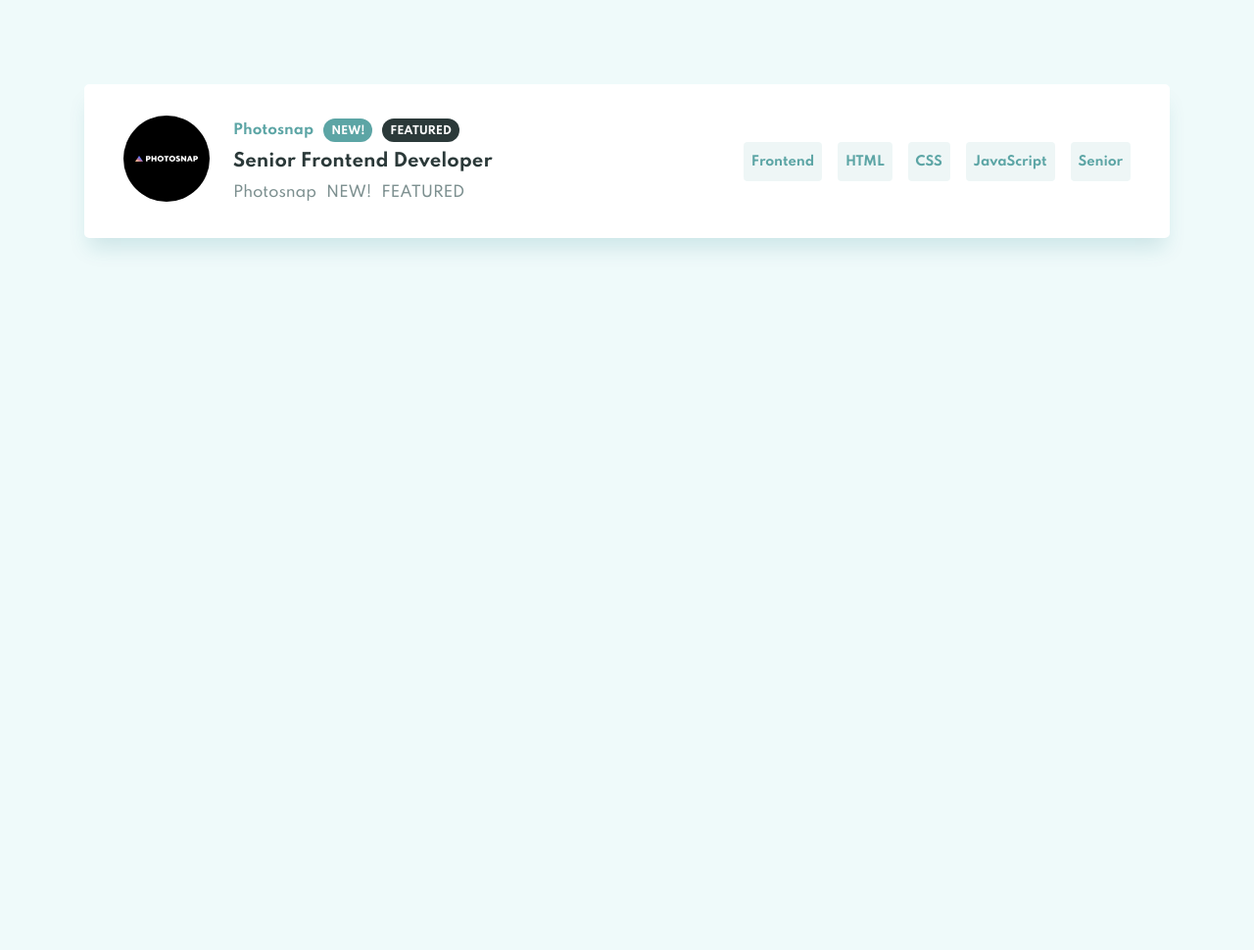
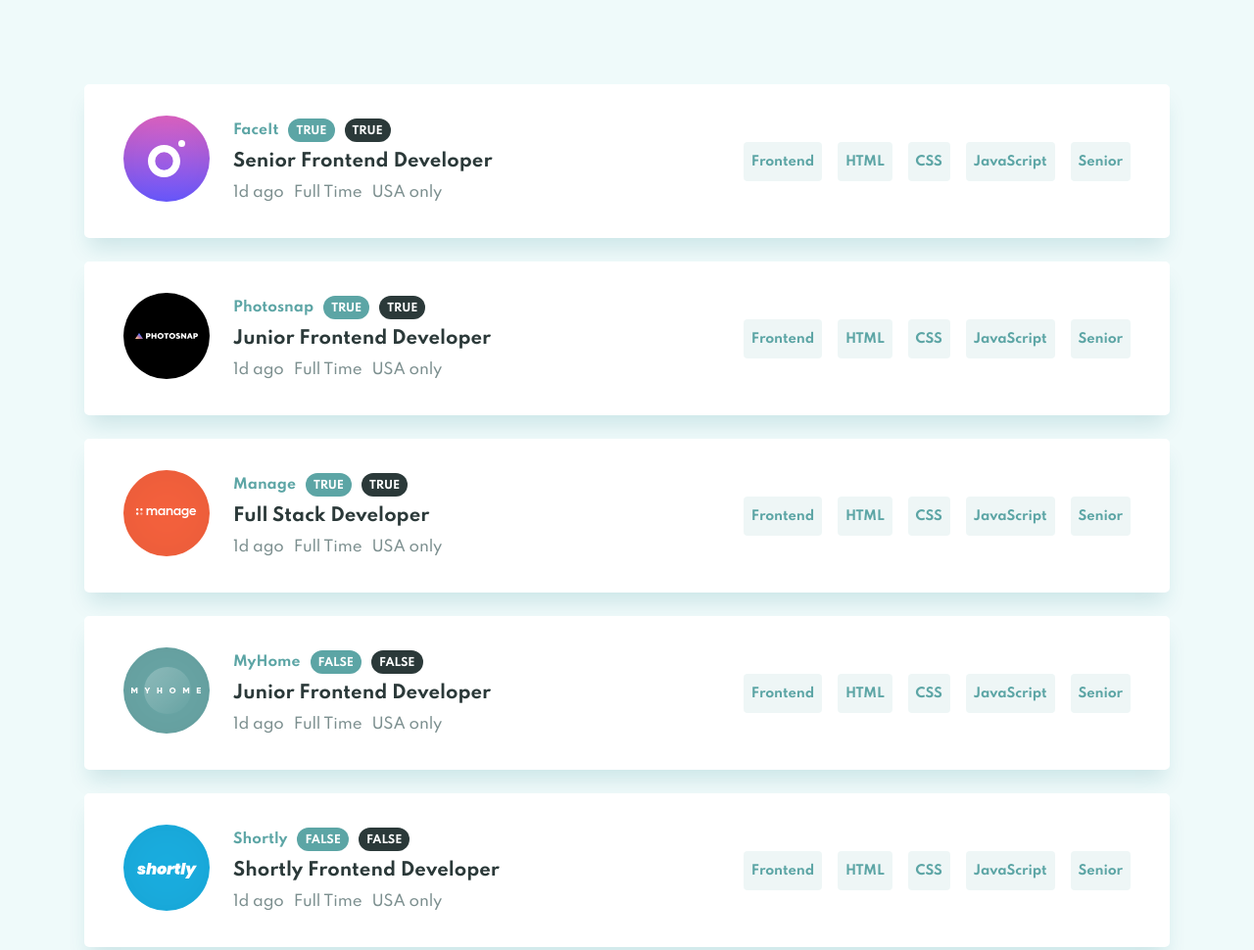
Before and after one commit to GultajAman/static-job-listings, a website: page index.html in a window 1280 px wide. Shown: the top 970 px of the page at 98% size. Before the commit the page ends 800 px from the top, so only its background shows below. Drawn offline with nearby package versions, Linux system fonts and the light colour scheme; files that its build step writes are made by us from their sources.

Commit message:
first part of JS finish

```diff
--- a/app.js
+++ b/app.js
@@ -1,3 +1,5 @@
+const jobsCardContainer = document.querySelector('.container');
+
 const jobsAnouncements = [
   {
     title: 'Senior Frontend Developer',
@@ -55,3 +57,36 @@
     companyName: 'Shortly'
   }
 ];
+
+jobsAnouncements.forEach(jobsAnouncement => {
+
+  const cardsOfJob = `
+  <div class="job-card">
+  <div class="job-card__cover">
+          <img src="./images/${jobsAnouncement.coverPhoto}" alt="" />
+        </div>
+        <div class="job-card__description">
+          <div class="job-card__description-top">
+            <span class="job-card__company-name">${jobsAnouncement.companyName}</span>
+            <span class="job-card__badge job-card__badge--new">${jobsAnouncement.new}</span>
+            <span class="job-card__badge job-card__badge--featured"
+              >${jobsAnouncement.featured}</span>
+          </div>
+          <p class="job-card__title">${jobsAnouncement.title}</p>
+          <div class="job-card__description-bottom">
+            <span class="job-card__published">${jobsAnouncement.published}</span>
+            <span class="job-card__shift">${jobsAnouncement.shift}</span>
+            <span class="job-card__location">${jobsAnouncement.place}</span>
+          </div>
+        </div>
+        <div class="job-card__tags">
+          <span class="job-card__tag">Frontend</span>
+          <span class="job-card__tag">HTML</span>
+          <span class="job-card__tag">CSS</span>
+          <span class="job-card__tag">JavaScript</span>
+          <span class="job-card__tag">Senior</span>
+        </div>
+      </div> `
+
+        jobsCardContainer.insertAdjacentHTML('beforeend', cardsOfJob)
+})
--- a/index.html
+++ b/index.html
@@ -6,8 +6,6 @@
       name="viewport"
       content="width=device-width, initial-scale=1.0"
     />
-    <!-- displays site properly based on user's device -->
-
     <link
       rel="icon"
       type="image/png"
@@ -23,8 +21,8 @@
   </head>
   <body>
     <div class="container">
-      <div class="job-card">
-        <div class="job-card__cover">
+      <!-- <div class="job-card"> -->
+        <!-- <div class="job-card__cover">
           <img src="./images/photosnap.svg" alt="" />
         </div>
         <div class="job-card__description">
@@ -48,8 +46,9 @@
           <span class="job-card__tag">CSS</span>
           <span class="job-card__tag">JavaScript</span>
           <span class="job-card__tag">Senior</span>
-        </div>
-      </div>
+        </div> -->
+      <!-- </div> -->
     </div>
+    <script src="./app.js"></script>
   </body>
 </html>
--- a/sass/_components.scss
+++ b/sass/_components.scss
@@ -1,6 +1,9 @@
 .job-card {
   display: flex;
   align-items: center;
+  &:not(:last-child) {
+    margin-bottom: 2.4rem;
+  }
 
   &__cover {
     margin-right: 2.4rem;
```
Also changed, not shown: comment.html (+1 -5 lines), README.md.
